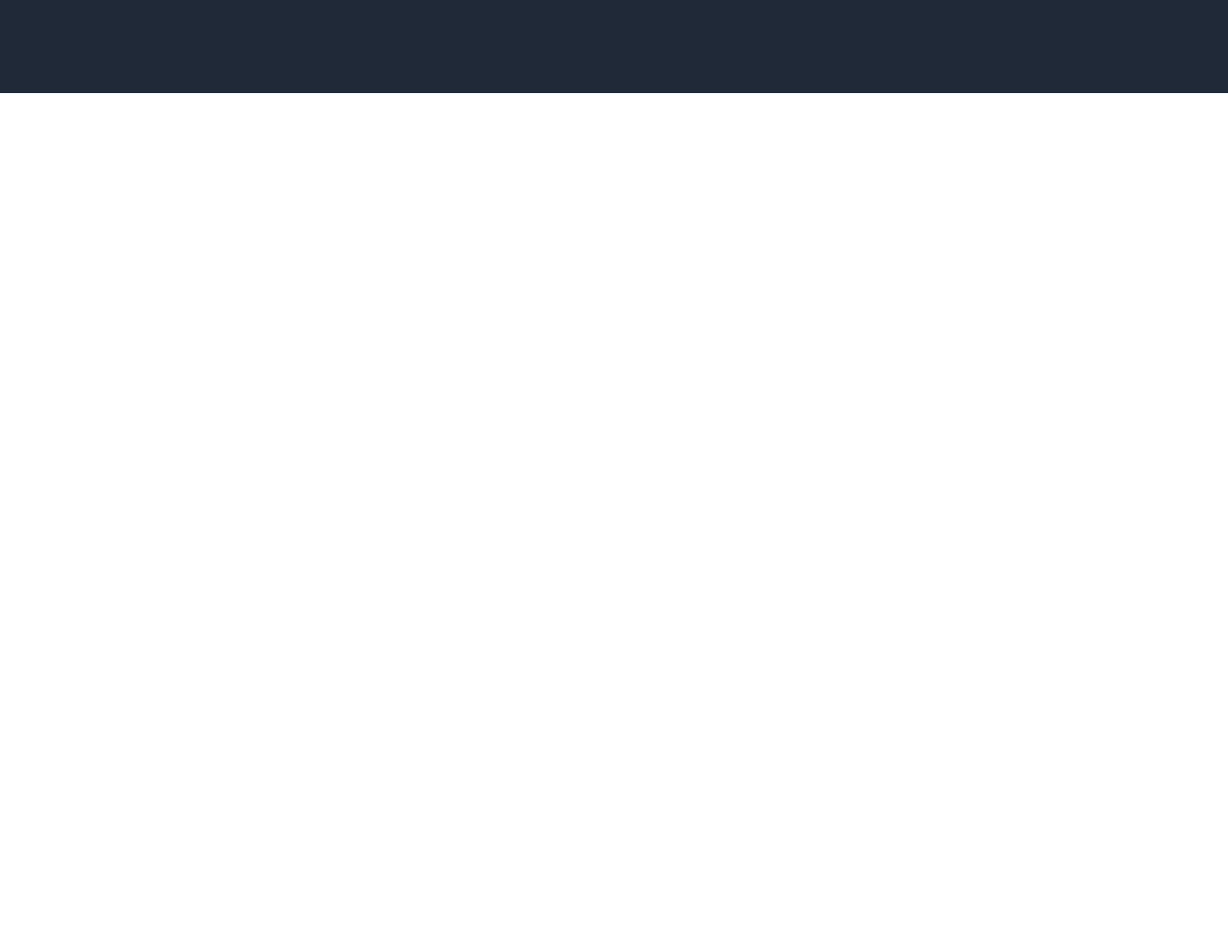
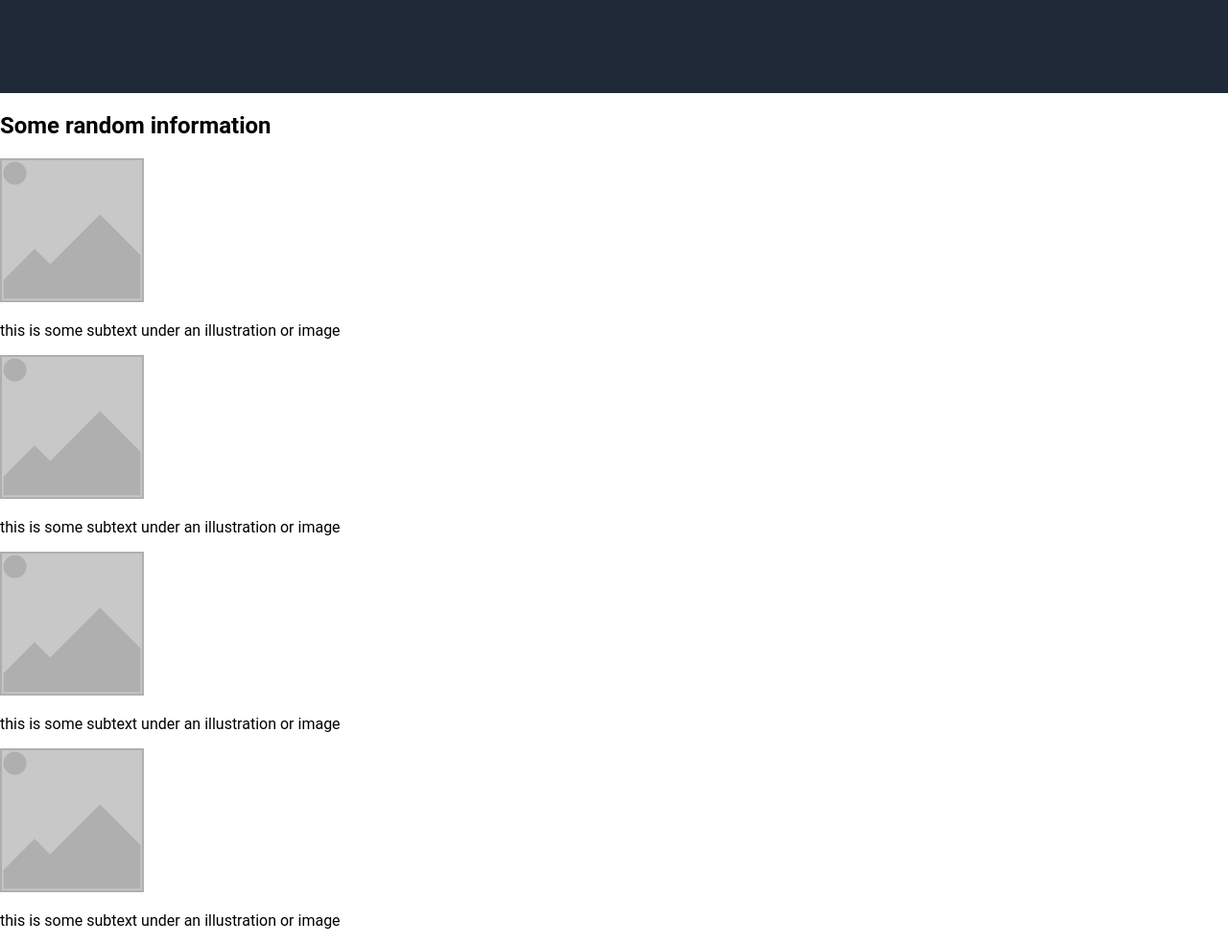
Before and after one commit to producedbyandre/odin-landing, a plain HTML site: page index.html in a window 1280 px wide. Shown: the part 533-1518 px from the top of the page at 96% size. Before the commit the page ends 800 px from the top, so only its background shows below. Drawn offline with Linux system fonts and the light colour scheme.

Commit message:
Add radom section html content

```diff
--- a/index.html
+++ b/index.html
@@ -30,5 +30,21 @@
             </div>
         </div>
     </div>
+    <div class="random-section">
+        <h2>Some random information</h2>
+        <div class="random-info">
+            <div>
+                <img src="./images/placeholder-square.png" alt="Placeholder image" width="150px">
+                <p>this is some subtext under an illustration or image</p>
+                <img src="./images/placeholder-square.png" alt="Placeholder image" width="150px">
+                <p>this is some subtext under an illustration or image</p>
+                <img src="./images/placeholder-square.png" alt="Placeholder image" width="150px">
+                <p>this is some subtext under an illustration or image</p>
+                <img src="./images/placeholder-square.png" alt="Placeholder image" width="150px">
+                <p>this is some subtext under an illustration or image</p>
+            </div>
+        </div>
+
+    </div>
 </body>
 </html>
```
Also changed, not shown: images/placeholder-square.png (added).
